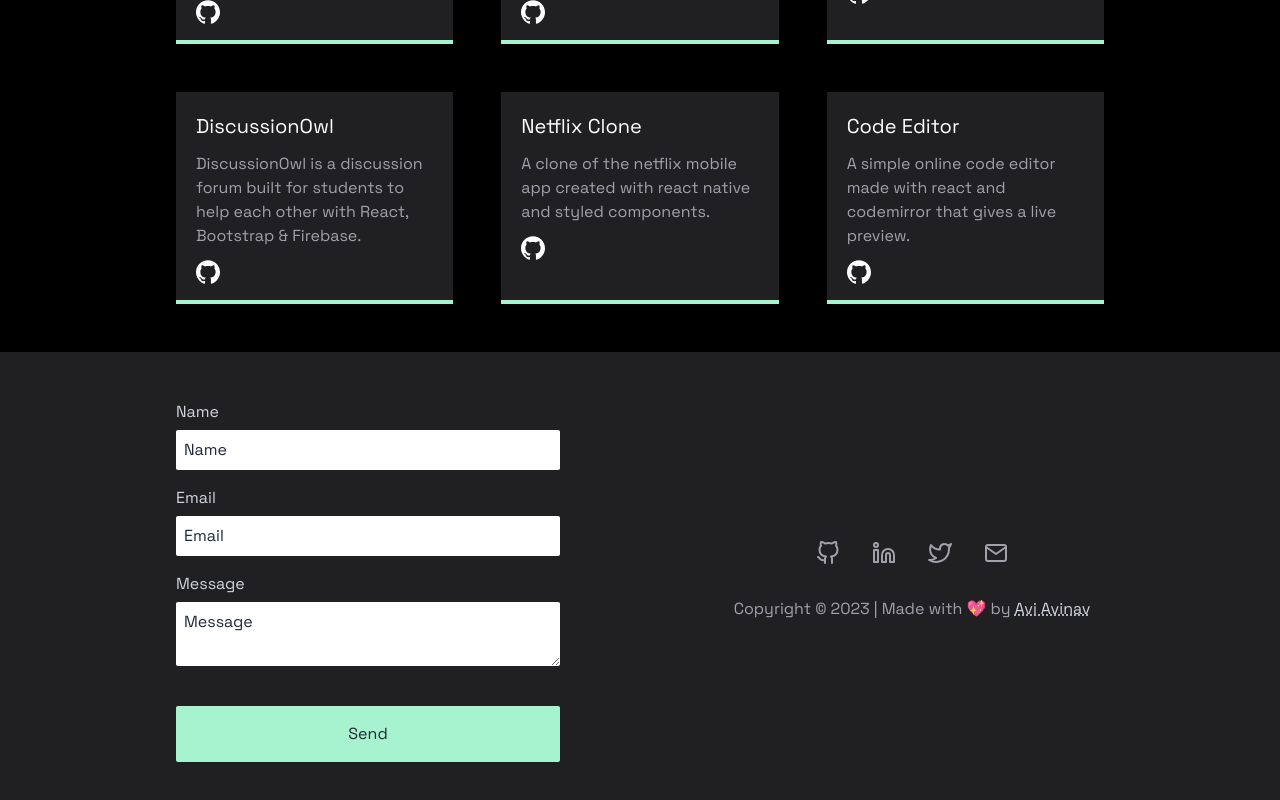
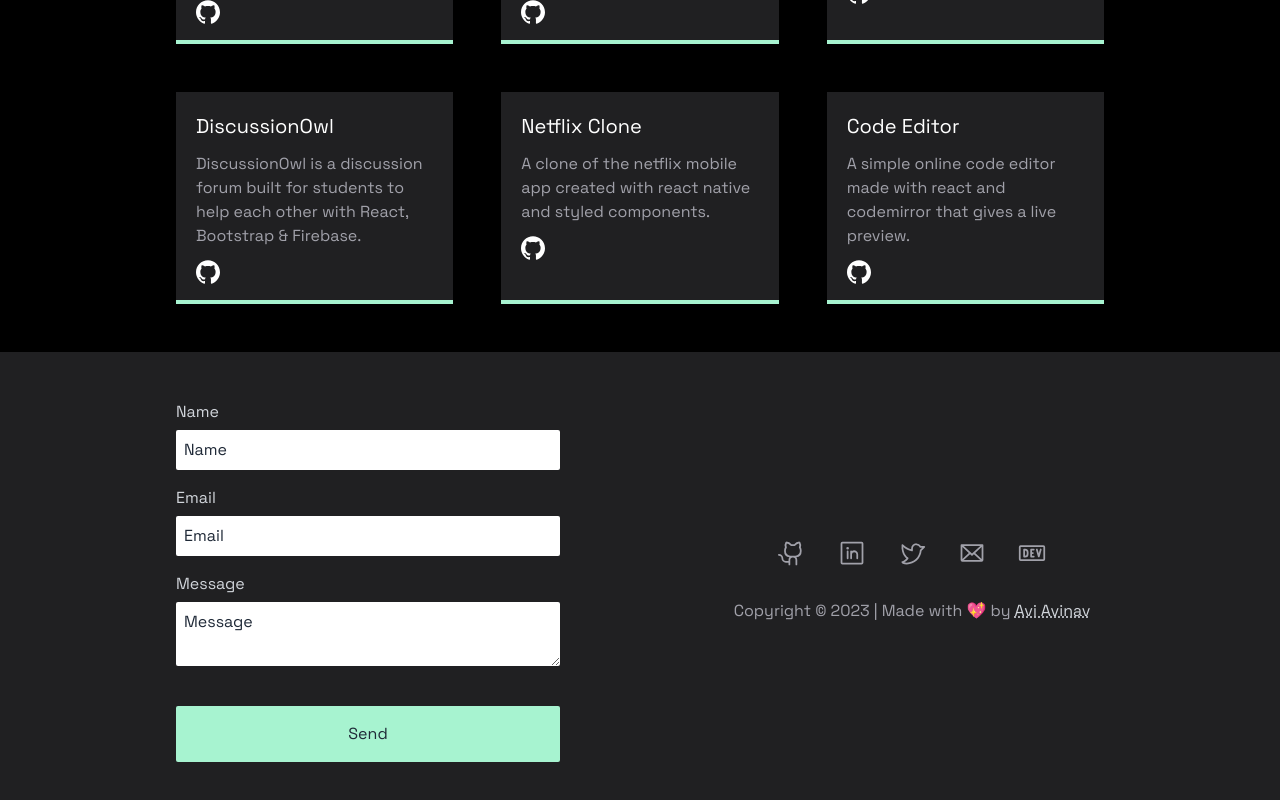
Before and after one commit to AviAvinav/aviav.me, a Next.js app: page / in a window 1280 px wide. Shown: the part 2338-3138 px from the top of the page. Built offline with nearby package versions, Linux system fonts and the light colour scheme.

Commit message:
switch from feather icons to phosphor icons in footer

```diff
--- a/app/footer.tsx
+++ b/app/footer.tsx
@@ -1,4 +1,4 @@
-import { GitHub, Linkedin, Mail, Twitter } from "react-feather";
+import { GithubLogo, LinkedinLogo, DevToLogo, Envelope, TwitterLogo } from "@phosphor-icons/react"
 import Form from "./form";
 
 const Footer = () => {
@@ -15,28 +15,35 @@ const Footer = () => {
 						aria-label="Go to Github"
 						href="https://github.com/AviAvinav"
 					>
-            <GitHub />
+						<GithubLogo size={28} />
 					</a>
 					<a
 						className="transition ease-in-out duration-100 lg:hover:scale-125"
 						aria-label="Go to Linkedin"
 						href="https://linkedin.com/in/avi-avinav"
 					>
-            <Linkedin />
+						<LinkedinLogo size={28} />
 					</a>
 					<a
 						className="transition ease-in-out duration-100 lg:hover:scale-125"
 						aria-label="Go to Twitter"
 						href="https://twitter.com/@aviavinav0"
 					>
-            <Twitter />
+						<TwitterLogo size={28} />
 					</a>
 					<a
 						className="transition ease-in-out duration-100 lg:hover:scale-125"
 						aria-label="Email Me"
 						href="mailto:hi@aviav.me"
 					>
-            <Mail />
+						<Envelope size={28} />
+					</a>
+					<a
+						className="transition ease-in-out duration-100 lg:hover:scale-125"
+						aria-label="Email Me"
+						href="https://dev.to/aviavinav"
+					>
+						<DevToLogo size={28} />
 					</a>
 				</div>
 				<p>
--- a/package.json
+++ b/package.json
@@ -10,10 +10,10 @@
   },
   "dependencies": {
     "@emailjs/browser": "^3.11.0",
+    "@phosphor-icons/react": "^2.0.9",
     "@types/node": "18.15.11",
     "@types/react": "18.0.33",
     "@types/react-dom": "18.0.11",
-    "@vercel/analytics": "^1.0.0",
     "autoprefixer": "10.4.14",
     "clsx": "^1.2.1",
     "eslint": "8.37.0",
@@ -22,7 +22,6 @@
     "postcss": "8.4.21",
     "react": "18.2.0",
     "react-dom": "18.2.0",
-    "react-feather": "^2.0.10",
     "react-hook-form": "^7.43.9",
     "react-hot-toast": "^2.4.0",
     "react-icons": "^4.8.0",
```
Also changed, not shown: 1 other file (tests, documents, lock files or other folders). Lines whose indentation alone changed are shown as unchanged.
